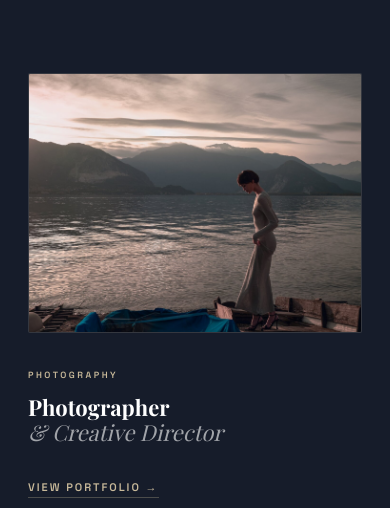
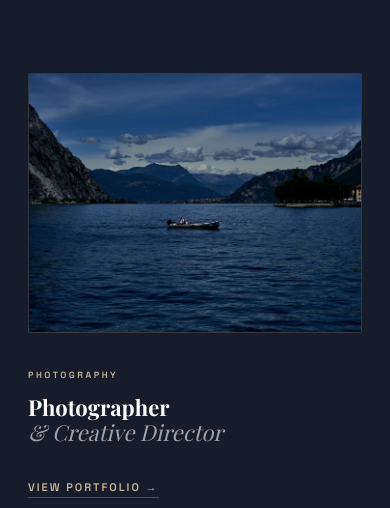
Before and after one commit to letsee43few/kristianeustace.com, a plain HTML site: page index.html in a window 390 px wide. Shown: the part 92-600 px from the top of the page. Drawn offline with nearby package versions, Linux system fonts and the light colour scheme; a web font is replaced by a local one.

Commit message:
Home photography panel: the boat photo on phones (680 px and narrower), the lakeside photo on computers

```diff
--- a/index.html
+++ b/index.html
@@ -26,7 +26,10 @@
       <!-- ── PHOTOGRAPHY ── -->
       <section class="panel panel--photo">
         <div class="panel-image">
-          <img src="photography/images/hero.jpg" alt="A woman in a long grey knit dress on a wooden jetty by a lake at sunset, mountains behind" style="object-position: 69% 50%">
+          <picture>
+            <source media="(max-width: 680px)" srcset="photography/images/home-phone.jpg">
+            <img src="photography/images/hero.jpg" alt="A lake between mountains, from Kristian Eustace's photography">
+          </picture>
         </div>
         <div class="panel-body">
           <p class="panel-label">Photography</p>
--- a/style.css
+++ b/style.css
@@ -93,10 +93,17 @@ a { color: inherit; text-decoration: none; }
   color: rgba(200,185,154,0.30);
 }
 
+.panel-image picture {
+  display: block;
+  width: 100%;
+  height: 100%;
+}
+
 .panel-image img {
   width: 100%;
   height: 100%;
   object-fit: cover;
+  object-position: 69% 50%;
 }
 
 /* ── PANEL CONTENT ── */
@@ -205,6 +212,8 @@ a { color: inherit; text-decoration: none; }
     border-bottom: 1px solid rgba(255,255,255,0.06);
   }
 
+  .panel-image img { object-position: 50% 58%; }
+
   .panel {
     padding: 40px 28px 44px;
   }
```
Also changed, not shown: photography/images/home-phone.jpg (added).
